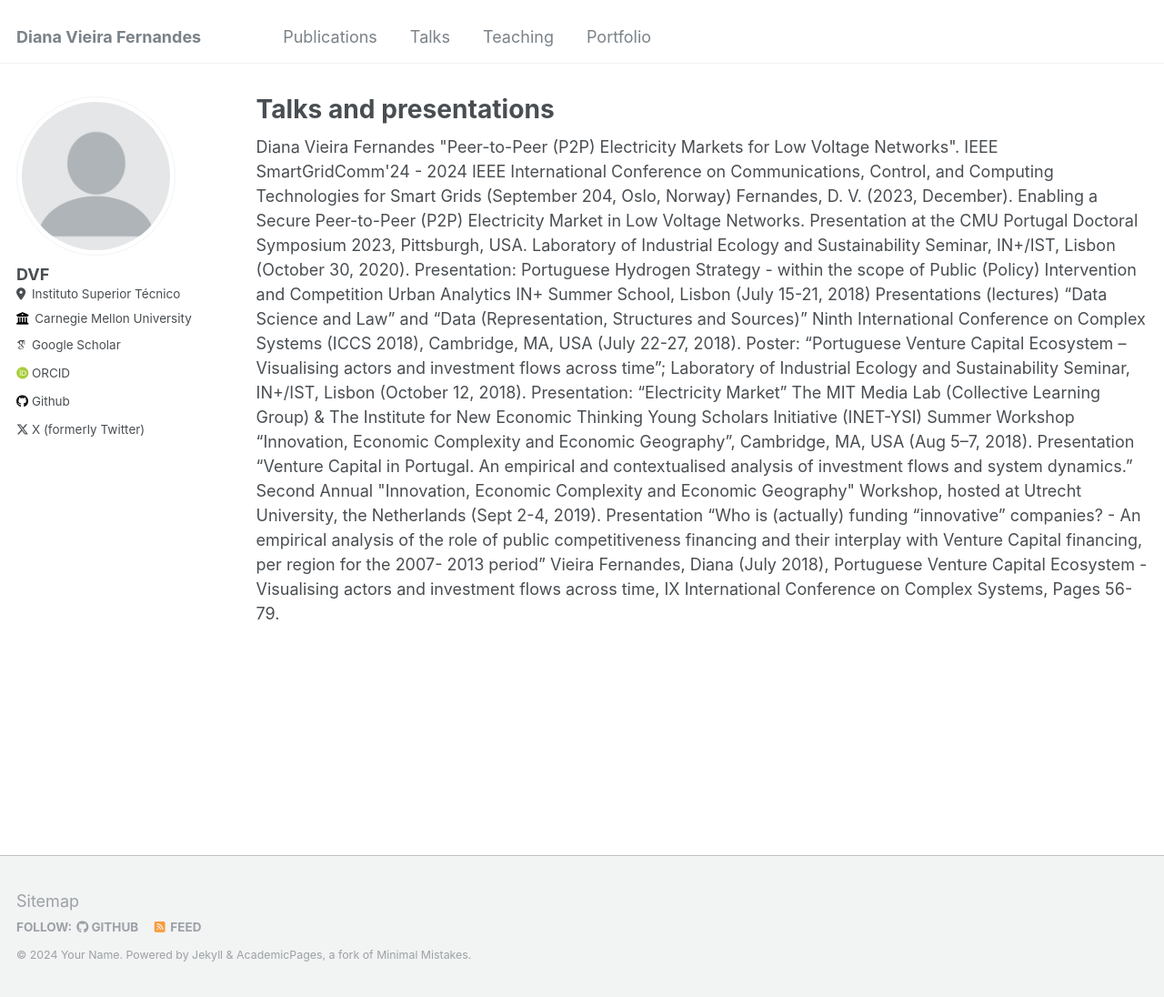
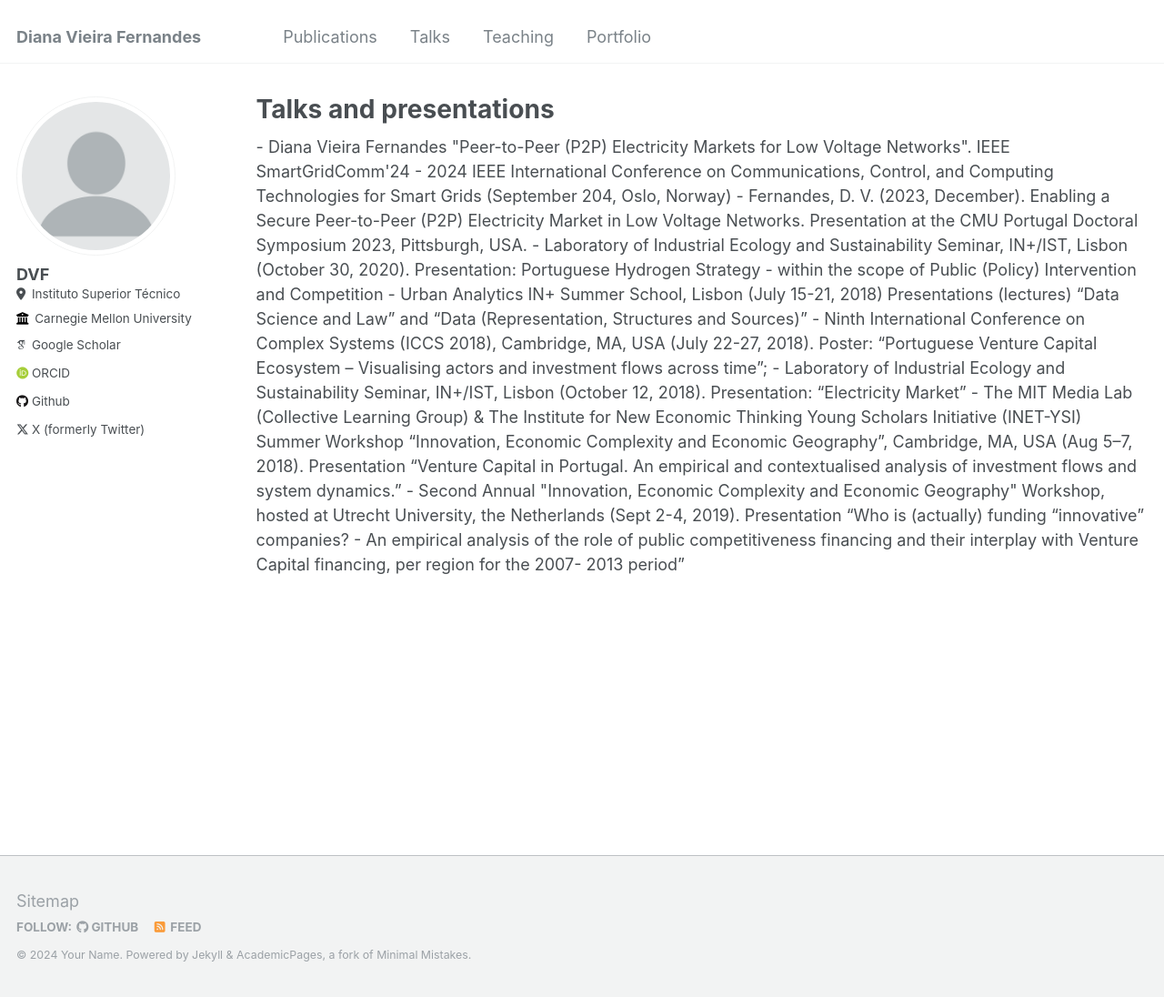
Before and after one commit to d-vf/d-vf.github.io, a Jekyll site: the page built from _pages/talks.html, in a window 1280 px wide and 1096 px high. Shown: the whole window at 91% size. Built offline with Jekyll 4.4.1, drawn with Linux system fonts in a browser that asks for light colours; some web fonts are replaced.

Commit message:
Update talks.html

```diff
--- a/_pages/talks.html
+++ b/_pages/talks.html
@@ -5,23 +5,21 @@ permalink: /talks/
 author_profile: true
 ---
 
-Diana Vieira Fernandes "Peer-to-Peer (P2P) Electricity Markets for Low Voltage Networks". IEEE SmartGridComm'24 - 2024 IEEE International Conference on Communications, Control, and Computing Technologies for Smart Grids (September 204, Oslo, Norway)
+- Diana Vieira Fernandes "Peer-to-Peer (P2P) Electricity Markets for Low Voltage Networks". IEEE SmartGridComm'24 - 2024 IEEE International Conference on Communications, Control, and Computing Technologies for Smart Grids (September 204, Oslo, Norway)
 
-Fernandes, D. V. (2023, December). Enabling a Secure Peer-to-Peer (P2P) Electricity Market in Low Voltage Networks. Presentation at the CMU Portugal Doctoral Symposium 2023, Pittsburgh, USA.
+- Fernandes, D. V. (2023, December). Enabling a Secure Peer-to-Peer (P2P) Electricity Market in Low Voltage Networks. Presentation at the CMU Portugal Doctoral Symposium 2023, Pittsburgh, USA.
 
-Laboratory of Industrial Ecology and Sustainability Seminar, IN+/IST, Lisbon (October 30, 2020). Presentation: Portuguese Hydrogen Strategy - within the scope of Public (Policy) Intervention and Competition
+- Laboratory of Industrial Ecology and Sustainability Seminar, IN+/IST, Lisbon (October 30, 2020). Presentation: Portuguese Hydrogen Strategy - within the scope of Public (Policy) Intervention and Competition
 
-Urban Analytics IN+ Summer School, Lisbon (July 15-21, 2018) Presentations (lectures) “Data Science and Law” and “Data (Representation, Structures and Sources)”
+- Urban Analytics IN+ Summer School, Lisbon (July 15-21, 2018) Presentations (lectures) “Data Science and Law” and “Data (Representation, Structures and Sources)”
 
-Ninth International Conference on Complex Systems (ICCS 2018), Cambridge, MA, USA (July 22-27, 2018). Poster: “Portuguese Venture Capital Ecosystem – Visualising actors and investment flows across time”;
+- Ninth International Conference on Complex Systems (ICCS 2018), Cambridge, MA, USA (July 22-27, 2018). Poster: “Portuguese Venture Capital Ecosystem – Visualising actors and investment flows across time”;
 
-Laboratory of Industrial Ecology and Sustainability Seminar, IN+/IST, Lisbon (October 12, 2018). Presentation: “Electricity Market”
+- Laboratory of Industrial Ecology and Sustainability Seminar, IN+/IST, Lisbon (October 12, 2018). Presentation: “Electricity Market”
 
-The MIT Media Lab (Collective Learning Group) & The Institute for New Economic Thinking Young Scholars Initiative (INET-YSI) Summer Workshop “Innovation, Economic Complexity and Economic Geography”, Cambridge, MA, USA (Aug 5–7, 2018). Presentation “Venture Capital in Portugal. An empirical and contextualised analysis of investment flows and system dynamics.”
+- The MIT Media Lab (Collective Learning Group) & The Institute for New Economic Thinking Young Scholars Initiative (INET-YSI) Summer Workshop “Innovation, Economic Complexity and Economic Geography”, Cambridge, MA, USA (Aug 5–7, 2018). Presentation “Venture Capital in Portugal. An empirical and contextualised analysis of investment flows and system dynamics.”
 
-Second Annual "Innovation, Economic Complexity and Economic Geography" Workshop, hosted at Utrecht University, the Netherlands (Sept 2-4, 2019). Presentation “Who is (actually) funding “innovative” companies? - An empirical analysis of the role of public competitiveness financing and their interplay with Venture Capital financing, per region for the 2007- 2013 period”
-
-Vieira Fernandes, Diana (July 2018), Portuguese Venture Capital Ecosystem - Visualising actors and investment flows across time, IX International Conference on Complex Systems, Pages 56-79.
+- Second Annual "Innovation, Economic Complexity and Economic Geography" Workshop, hosted at Utrecht University, the Netherlands (Sept 2-4, 2019). Presentation “Who is (actually) funding “innovative” companies? - An empirical analysis of the role of public competitiveness financing and their interplay with Venture Capital financing, per region for the 2007- 2013 period”
 
 {% if site.talkmap_link == true %}
 
```
